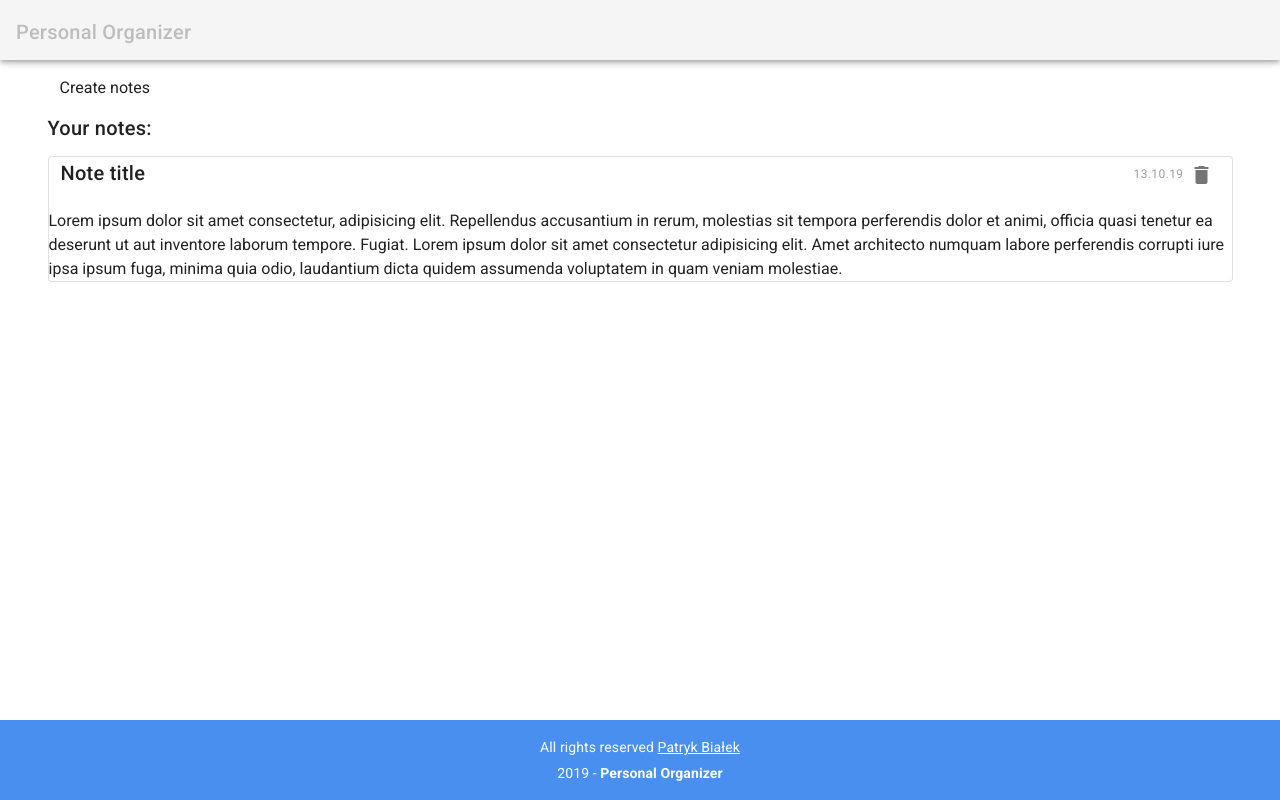
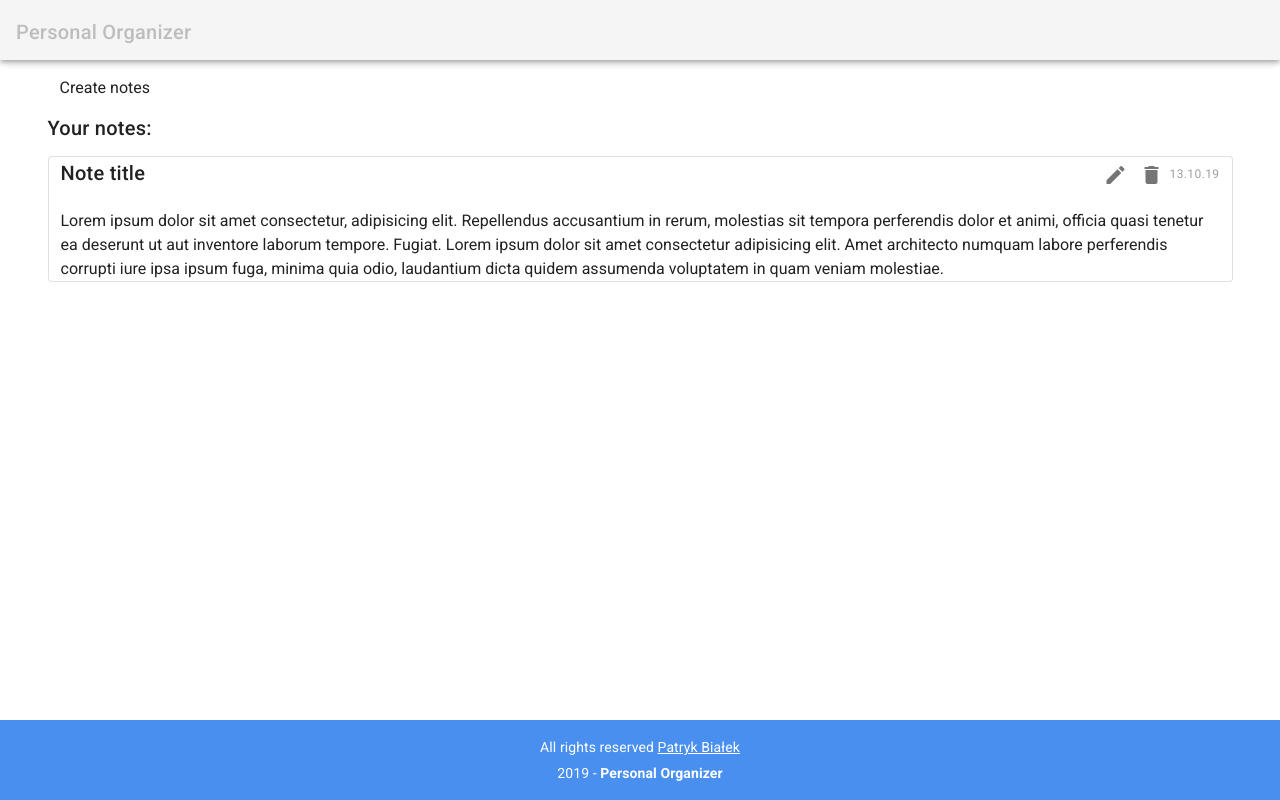
Before and after one commit to PatrickBialek/017_Personal-organizer-vue, a Vue app: page /notes in a window 1280 px wide. Built offline with nearby package versions, Linux system fonts and the light colour scheme; no server answers; sample sign-in values are in the browser's storage.

Commit message:
auth with google fixed

```diff
--- a/src/components/Auth/ContinueWithGoogle.vue
+++ b/src/components/Auth/ContinueWithGoogle.vue
@@ -29,7 +29,7 @@ export default {
         .auth()
         .signInWithPopup(provider)
         .then(res => {
-          this.createUserDatabase();
+          this.createUserDatabase(res);
           this.loading = false;
           this.$store.commit("updateIsUserOnline", true);
           this.$router.push("/");
@@ -39,12 +39,12 @@ export default {
           this.loading = false;
         });
     },
-    createUserDatabase() {
+    createUserDatabase(res) {
       const user = firebase.auth().currentUser,
         email = user.email,
         name = user.displayName;
 
-      let ref = db.collection("users").doc(email);
+      const ref = db.collection("users").doc(res.user.uid);
       ref.set({
         name: name
       });
--- a/src/views/notes/notes.vue
+++ b/src/views/notes/notes.vue
@@ -12,13 +12,18 @@
               </div>
               <v-spacer></v-spacer>
               <div class="caption grey--text">
-                <span>13.10.19</span>
+                <v-btn text icon>
+                  <v-icon>edit</v-icon>
+                </v-btn>
                 <v-btn text icon>
                   <v-icon>delete</v-icon>
                 </v-btn>
+                <span>13.10.19</span>
               </div>
             </v-row>
-            <v-row>Lorem ipsum dolor sit amet consectetur, adipisicing elit. Repellendus accusantium in rerum, molestias sit tempora perferendis dolor et animi, officia quasi tenetur ea deserunt ut aut inventore laborum tempore. Fugiat. Lorem ipsum dolor sit amet consectetur adipisicing elit. Amet architecto numquam labore perferendis corrupti iure ipsa ipsum fuga, minima quia odio, laudantium dicta quidem assumenda voluptatem in quam veniam molestiae.</v-row>
+            <v-row
+              class="px-3"
+            >Lorem ipsum dolor sit amet consectetur, adipisicing elit. Repellendus accusantium in rerum, molestias sit tempora perferendis dolor et animi, officia quasi tenetur ea deserunt ut aut inventore laborum tempore. Fugiat. Lorem ipsum dolor sit amet consectetur adipisicing elit. Amet architecto numquam labore perferendis corrupti iure ipsa ipsum fuga, minima quia odio, laudantium dicta quidem assumenda voluptatem in quam veniam molestiae.</v-row>
           </v-layout>
         </v-card>
       </v-row>
```
